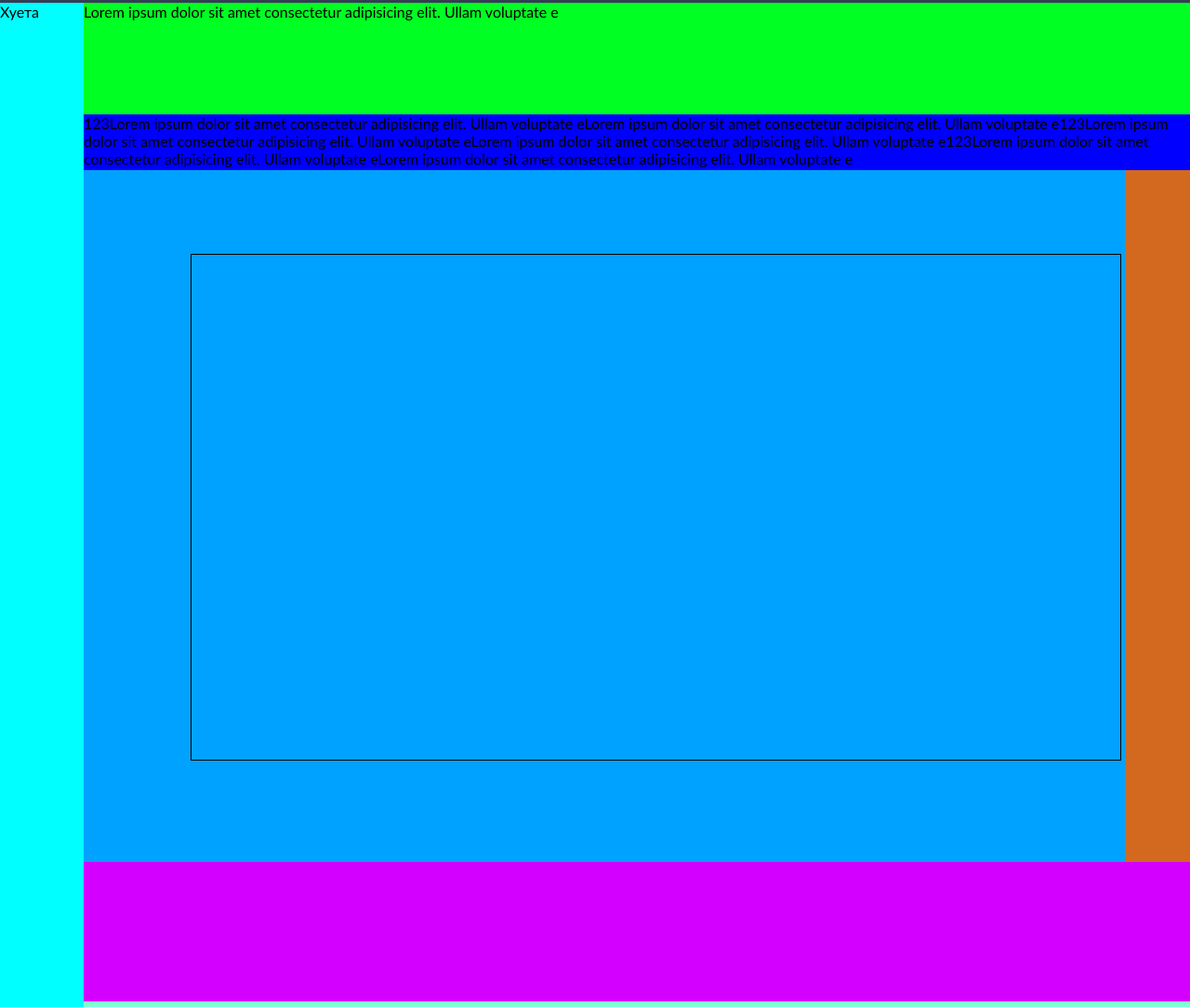
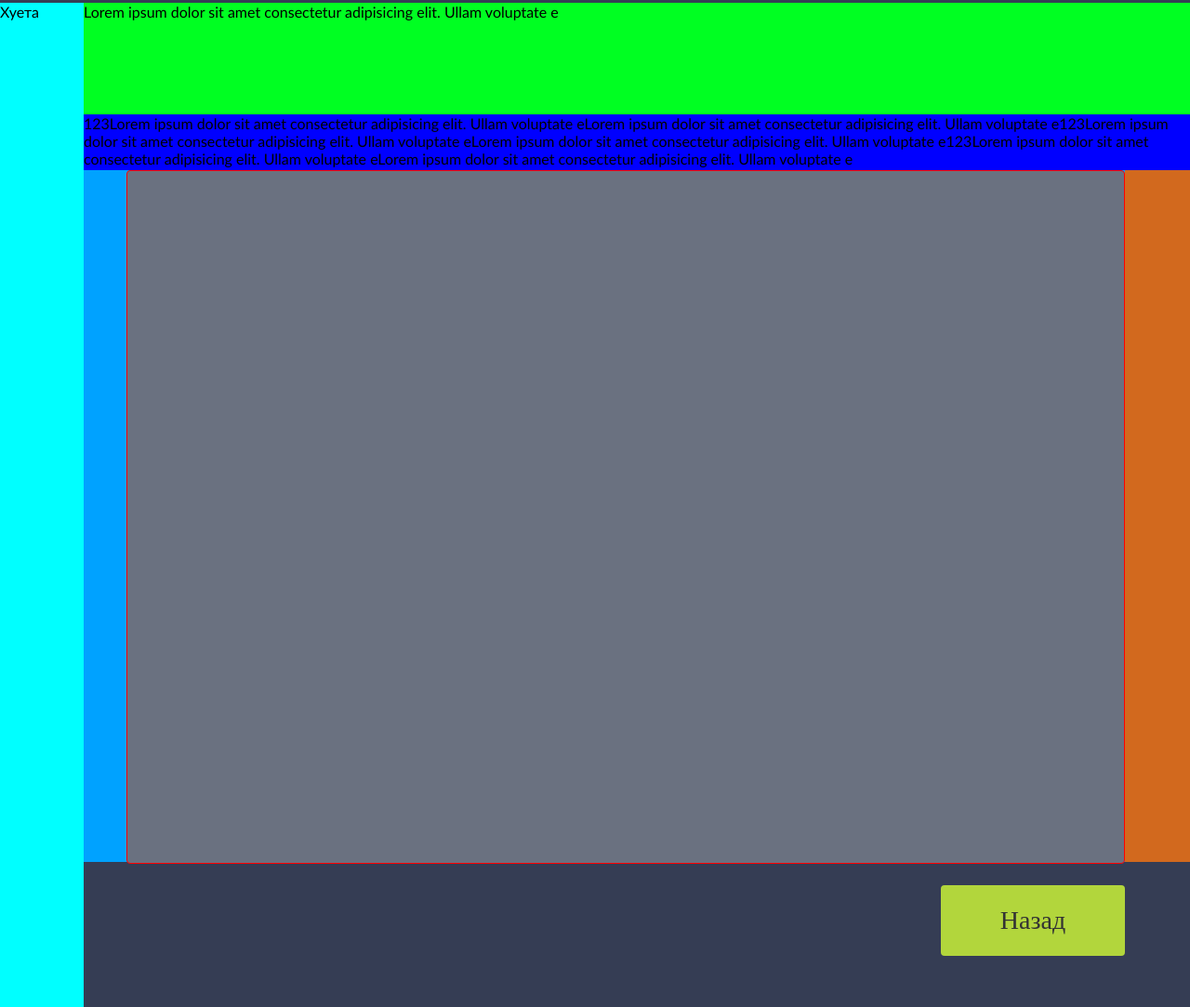
Before and after one commit to ishkovvasiliy/site, a plain HTML site: page adaptiv.html in a window 1280 px wide. Shown: the part 105-1188 px from the top of the page at 93% size. Drawn offline with Linux system fonts and the light colour scheme.

Commit message:
Поправки в adaptive

```diff
--- a/adaptiv.html
+++ b/adaptiv.html
@@ -47,13 +47,17 @@
                     ipsum dolor sit amet consectetur adipisicing elit. Ullam voluptate e</div>
                 <div class="main_content">
                     <div class="main_text"></div>
+                    <div class="roll"></div>
                 </div>
-                <div class="back_button"></div>
-                <div class="roll"></div>
+                <div class="back_button">
+                    <div class="button_back">
+                        <div class="back_stile">Назад</div>
+                    </div>
+
+                </div>
             </div>
-
         </div>
-
+    </div>
 </body>
 
 </html>
--- a/css/adaptiv.css
+++ b/css/adaptiv.css
@@ -17,12 +17,12 @@
 .right_block {
     display: flex;
     flex-direction: column;
-    background-color: aquamarine;
+    background-color: #353D54;
     max-width: 1830px;
     min-height: 1080px;
     position: relative;
     margin-left: 90px;
-
+    top: 0px;
 }
 
 .date_time {
@@ -48,18 +48,47 @@
 
 .main_text {
     position: absolute;
-    max-width: 1830px;
-    left: 9.69%;
-    right: 6.25%;
-    top: 25%;
-    bottom: 24.54%;
-    border: 1px solid black;
+    max-width: 1714px;
+    height: 744px;
+    left: 46px;
+    background: #6A7180;
+    border-radius: 4px;
+    top: 180px;
+    right: 70px;
+    border: 1px solid red;
 }
 
 .back_button {
     max-width: 1830px;
     height: 150px;
-    background-color: rgb(212, 0, 255);
+    position: relative;
+}
+
+.button_back {
+    width: 198px;
+    height: 76px;
+    position: absolute;
+    right: 70px;
+    top: 25px;
+    background: #B2D63C;
+    border-radius: 4px;
+    display: flex;
+    flex-direction: row;
+    justify-content: center;
+    align-items: center;
+}
+
+.back_stile {
+    width: 90px;
+    height: 34px;
+    font-family: 'Montserrat';
+    font-style: normal;
+    font-weight: 500;
+    font-size: 28px;
+    line-height: 34px;
+    color: #333333;
+    text-align: center;
+
 }
 
 .roll {
```
